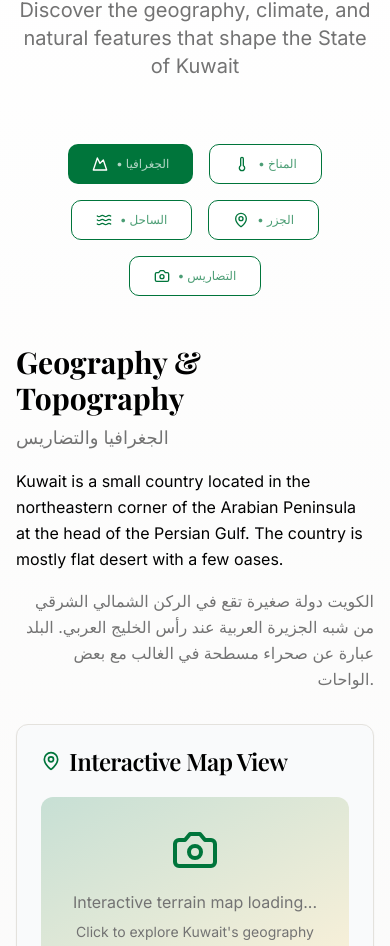
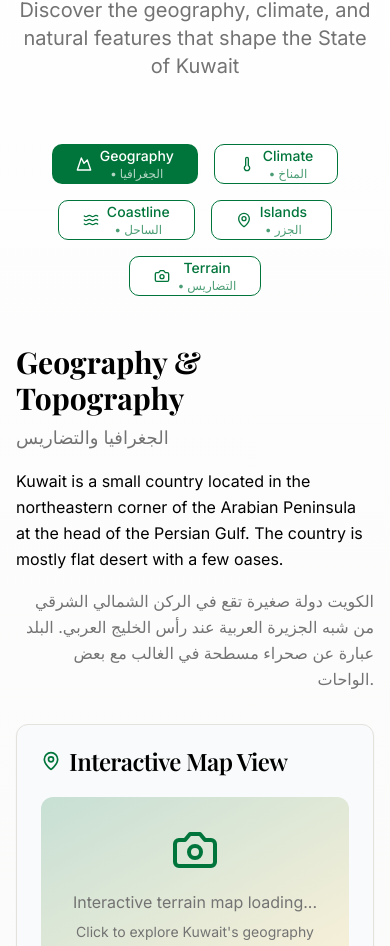
Before and after one commit to KMAISolutions/kuwait-gateway-elegance, a React (Vite) app: page / in a window 390 px wide. Shown: the part 1271-2217 px from the top of the page. Built offline with nearby package versions, Linux system fonts and the light colour scheme.

Commit message:
Fix mobile view for Land section
Update the "Land" section on mobile to display English translations for geographical terms alongside their Arabic counterparts. This includes Geography, Climate, Coastline, Islands, and Terrain.

```diff
--- a/src/components/sections/LandSection.tsx
+++ b/src/components/sections/LandSection.tsx
@@ -109,8 +109,10 @@ export const LandSection = () => {
               }`}
             >
               <tab.icon className="w-4 h-4" />
-              <span className="hidden sm:inline">{tab.label}</span>
-              <span className="text-xs opacity-70">• {tab.arabic}</span>
+              <div className="flex flex-col sm:flex-row sm:items-center sm:gap-2">
+                <span>{tab.label}</span>
+                <span className="text-xs opacity-70">• {tab.arabic}</span>
+              </div>
             </Button>
           ))}
         </div>
```
